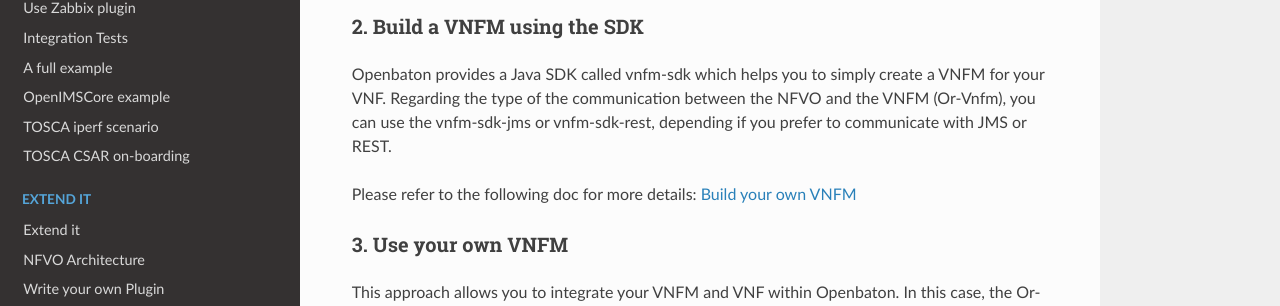
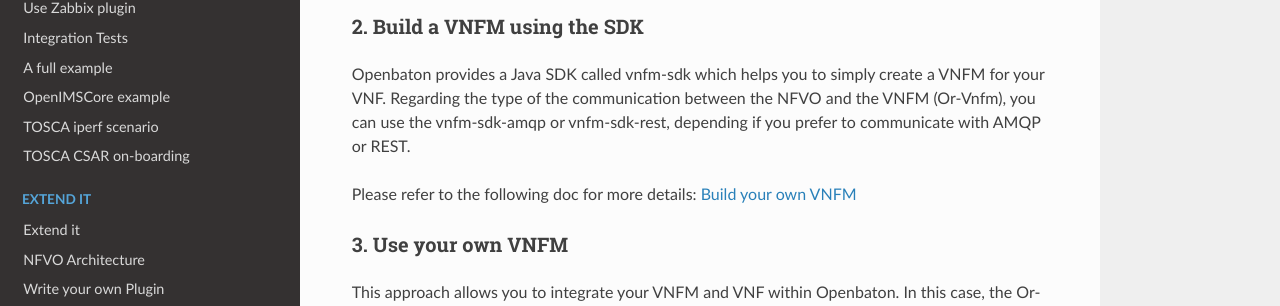
Before and after one commit to openbaton/docs, an MkDocs documentation site: the page built from docs/use.md, in a window 1280 px wide and 900 px high, scrolled down 587 px. Shown: the part 322-628 px from the top of the window. Built offline with MkDocs 1.6.1, drawn with Linux system fonts in a browser that asks for light colours; nearby versions of some CDN libraries; old or Windows-style settings are respelled for this version of MkDocs.

Commit message:
Update jms to amqp

```diff
--- a/docs/use.md
+++ b/docs/use.md
@@ -30,7 +30,7 @@
 ### 2. Build a VNFM using the SDK
 
 Openbaton provides a Java SDK called vnfm-sdk which helps you to simply create a VNFM for your VNF.
-Regarding the type of the communication between the NFVO and the VNFM (Or-Vnfm), you can use the vnfm-sdk-jms or vnfm-sdk-rest, depending if you prefer to communicate with JMS or REST.
+Regarding the type of the communication between the NFVO and the VNFM (Or-Vnfm), you can use the vnfm-sdk-amqp or vnfm-sdk-rest, depending if you prefer to communicate with AMQP or REST.
 
 Please refer to the following doc for more details: [Build your own VNFM]
 
```
